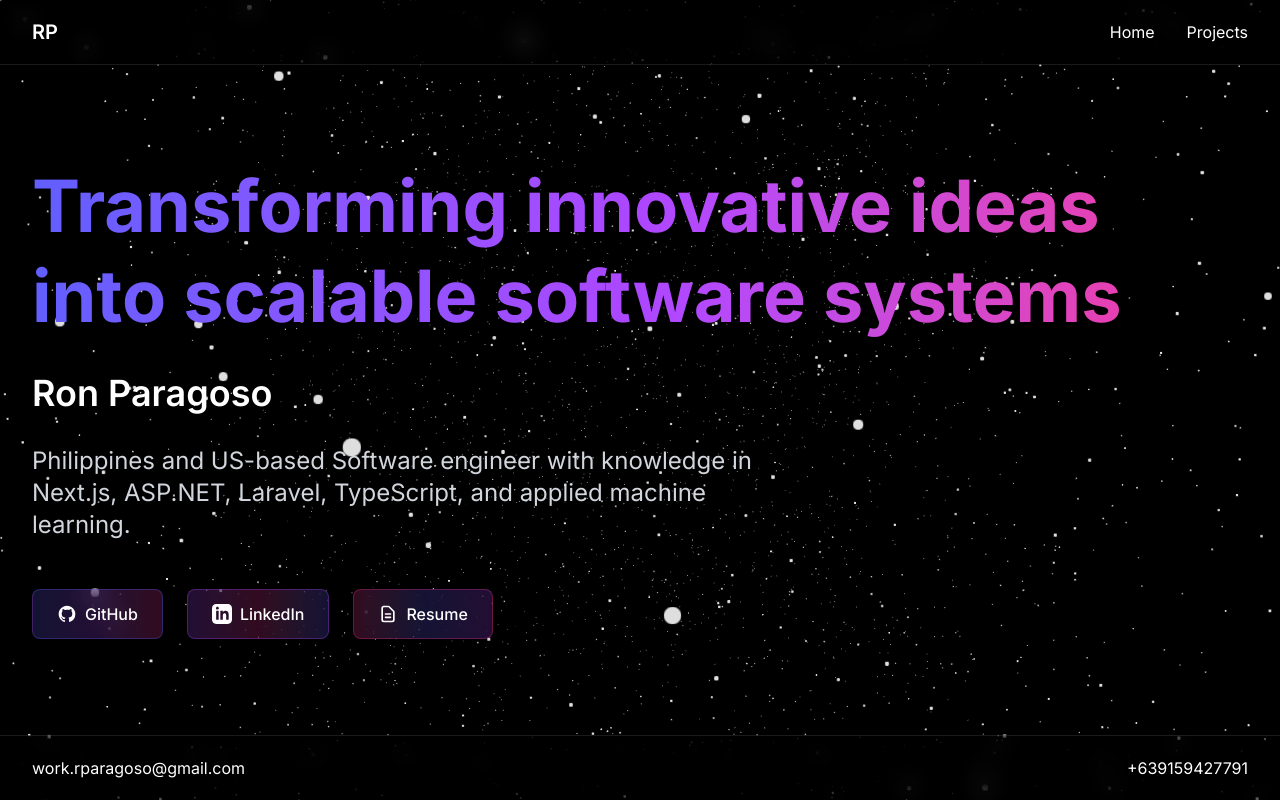
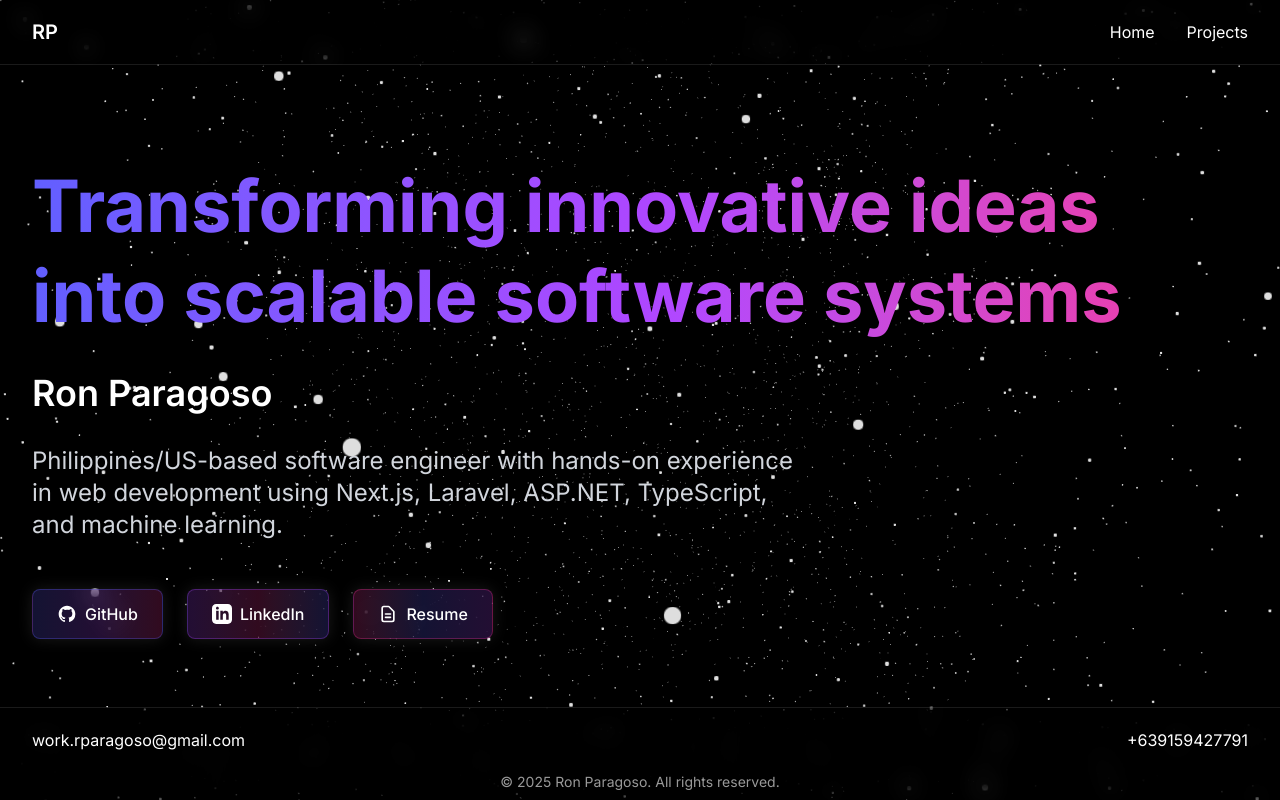
Before and after one commit to rdeniele/rondp-portfolio, a Next.js app: page / in a window 1280 px wide. Built offline with nearby package versions, Linux system fonts and the light colour scheme; no server answers; the database is empty.

Commit message:
style: Refine Home component description and footer
- Updated the description in the Home component for improved clarity and detail regarding the engineer's experience.
- Added a footer with copyright information for better professionalism and completeness.

```diff
--- a/src/app/page.tsx
+++ b/src/app/page.tsx
@@ -93,7 +93,7 @@ export default function Home() {
                 Ron Paragoso
               </h2>
               <p className="text-xl md:text-2xl text-gray-300 max-w-3xl">
-                Philippines and US-based Software engineer with knowledge in Next.js, ASP.NET, Laravel, TypeScript, and applied machine learning.
+              Philippines/US-based software engineer with hands-on experience in web development using Next.js, Laravel, ASP.NET, TypeScript, and machine learning.
               </p>
 
               {/* Social Media Links */}
@@ -102,7 +102,7 @@ export default function Home() {
                   href="https://github.com/rdeniele"
                   target="_blank"
                   rel="noopener noreferrer"
-                  className="inline-flex items-center px-6 py-3 border border-indigo-500/30 rounded-lg shadow-sm text-base font-medium text-white backdrop-blur-md bg-gradient-to-r from-indigo-500/20 via-purple-500/20 to-pink-500/20 hover:from-indigo-500/30 hover:via-purple-500/30 hover:to-pink-500/30 hover:border-indigo-500/40 transition-all duration-300 focus:outline-none focus:ring-2 focus:ring-offset-2 focus:ring-indigo-500 shadow-[0_0_15px_rgba(255,255,255,0.1)]"
+                  className="inline-flex items-center px-6 py-3 border border-indigo-500/30 rounded-lg text-base font-medium text-white backdrop-blur-md bg-gradient-to-r from-indigo-500/20 via-purple-500/20 to-pink-500/20 hover:from-indigo-500/30 hover:via-purple-500/30 hover:to-pink-500/30 hover:border-indigo-500/40 transition-all duration-300 focus:outline-none focus:ring-2 focus:ring-offset-2 focus:ring-indigo-500 shadow-[0_0_15px_rgba(255,255,255,0.1)]"
                 >
                   <svg className="h-5 w-5 mr-2" fill="currentColor" viewBox="0 0 24 24">
                     <path fillRule="evenodd" d="M12 2C6.477 2 2 6.484 2 12.017c0 4.425 2.865 8.18 6.839 9.504.5.092.682-.217.682-.483 0-.237-.008-.868-.013-1.703-2.782.605-3.369-1.343-3.369-1.343-.454-1.158-1.11-1.466-1.11-1.466-.908-.62.069-.608.069-.608 1.003.07 1.531 1.032 1.531 1.032.892 1.53 2.341 1.088 2.91.832.092-.647.35-1.088.636-1.338-2.22-.253-4.555-1.113-4.555-4.951 0-1.093.39-1.988 1.029-2.688-.103-.253-.446-1.272.098-2.65 0 0 .84-.27 2.75 1.026A9.564 9.564 0 0112 6.844c.85.004 1.705.115 2.504.337 1.909-1.296 2.747-1.027 2.747-1.027.546 1.379.202 2.398.1 2.651.64.7 1.028 1.595 1.028 2.688 0 3.848-2.339 4.695-4.566 4.943.359.309.678.92.678 1.855 0 1.338-.012 2.419-.012 2.747 0 .268.18.58.688.482A10.019 10.019 0 0022 12.017C22 6.484 17.522 2 12 2z" clipRule="evenodd" />
@@ -113,7 +113,7 @@ export default function Home() {
                   href="https://www.linkedin.com/in/ron-paragoso-a96b1724b/"
                   target="_blank"
                   rel="noopener noreferrer"
-                  className="inline-flex items-center px-6 py-3 border border-purple-500/30 rounded-lg shadow-sm text-base font-medium text-white backdrop-blur-md bg-gradient-to-r from-purple-500/20 via-pink-500/20 to-indigo-500/20 hover:from-purple-500/30 hover:via-pink-500/30 hover:to-indigo-500/30 hover:border-purple-500/40 transition-all duration-300 focus:outline-none focus:ring-2 focus:ring-offset-2 focus:ring-purple-500 shadow-[0_0_15px_rgba(255,255,255,0.1)]"
+                  className="inline-flex items-center px-6 py-3 border border-purple-500/30 rounded-lg text-base font-medium text-white backdrop-blur-md bg-gradient-to-r from-purple-500/20 via-pink-500/20 to-indigo-500/20 hover:from-purple-500/30 hover:via-pink-500/30 hover:to-indigo-500/30 hover:border-purple-500/40 transition-all duration-300 focus:outline-none focus:ring-2 focus:ring-offset-2 focus:ring-purple-500 shadow-[0_0_15px_rgba(255,255,255,0.1)]"
                 >
                   <svg className="h-5 w-5 mr-2" fill="currentColor" viewBox="0 0 24 24">
                     <path d="M19 0h-14c-2.761 0-5 2.239-5 5v14c0 2.761 2.239 5 5 5h14c2.762 0 5-2.239 5-5v-14c0-2.761-2.238-5-5-5zm-11 19h-3v-11h3v11zm-1.5-12.268c-.966 0-1.75-.79-1.75-1.764s.784-1.764 1.75-1.764 1.75.79 1.75 1.764-.783 1.764-1.75 1.764zm13.5 12.268h-3v-5.604c0-3.368-4-3.113-4 0v5.604h-3v-11h3v1.765c1.396-2.586 7-2.777 7 2.476v6.759z"/>
@@ -124,7 +124,7 @@ export default function Home() {
                   href="/resume.pdf"
                   target="_blank"
                   rel="noopener noreferrer"
-                  className="inline-flex items-center px-6 py-3 border border-pink-500/30 rounded-lg shadow-sm text-base font-medium text-white backdrop-blur-md bg-gradient-to-r from-pink-500/20 via-indigo-500/20 to-purple-500/20 hover:from-pink-500/30 hover:via-indigo-500/30 hover:to-purple-500/30 hover:border-pink-500/40 transition-all duration-300 focus:outline-none focus:ring-2 focus:ring-offset-2 focus:ring-pink-500 shadow-[0_0_15px_rgba(255,255,255,0.1)]"
+                  className="inline-flex items-center px-6 py-3 border border-pink-500/30 rounded-lg text-base font-medium text-white backdrop-blur-md bg-gradient-to-r from-pink-500/20 via-indigo-500/20 to-purple-500/20 hover:from-pink-500/30 hover:via-indigo-500/30 hover:to-purple-500/30 hover:border-pink-500/40 transition-all duration-300 focus:outline-none focus:ring-2 focus:ring-offset-2 focus:ring-pink-500 shadow-[0_0_15px_rgba(255,255,255,0.1)]"
                 >
                   <svg className="h-5 w-5 mr-2" fill="none" stroke="currentColor" viewBox="0 0 24 24">
                     <path strokeLinecap="round" strokeLinejoin="round" strokeWidth={2} d="M9 12h6m-6 4h6m2 5H7a2 2 0 01-2-2V5a2 2 0 012-2h5.586a1 1 0 01.707.293l5.414 5.414a1 1 0 01.293.707V19a2 2 0 01-2 2z" />
@@ -218,6 +218,9 @@ export default function Home() {
                 </a>
               </div>
             </div>
+            <div className="text-center text-white/60 text-sm pb-2">
+              © {new Date().getFullYear()} Ron Paragoso. All rights reserved.
+            </div>
           </div>
         </footer>
       </div>
```
